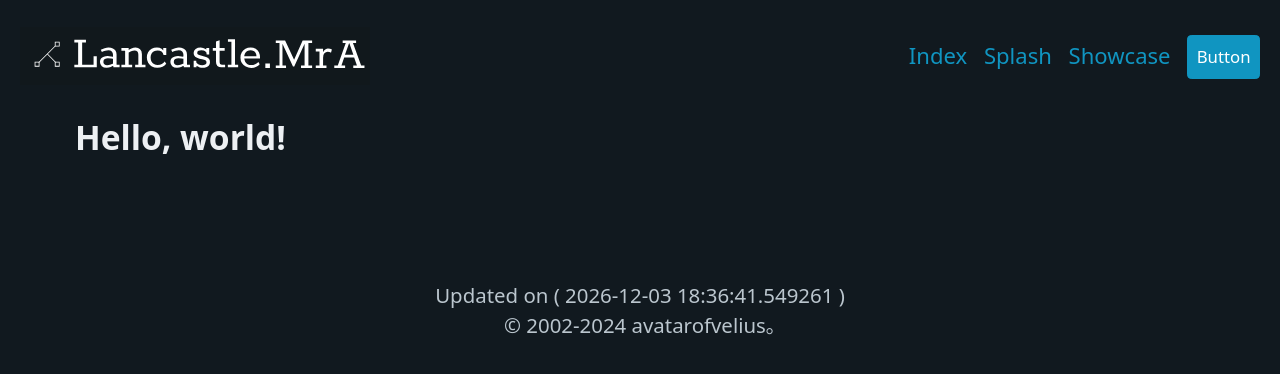
After one commit to avatarofvelius/R3D, a Flask app: page /showcase in a window 1280 px wide. The commit adds this page. Shown: the top 374 px of the page. Run offline with Flask 3, Linux system fonts and the light colour scheme.

Commit message:
general commit

```diff
--- a/app.py
+++ b/app.py
@@ -7,10 +7,7 @@ file_path = 'templates/pico_index.html'
 file_stat = os.stat(file_path)
 modification_timestamp = file_stat.st_mtime
 md = datetime.datetime.fromtimestamp(modification_timestamp)
-
-
-
-
+# End
 
 app = Flask(__name__)
 
@@ -22,6 +19,11 @@ if __name__ == '__main__':
 def index():
     return render_template('pico_index.html', md=md)
 
+## Showcase
+@app.route('/showcase')
+def showcase():
+    return render_template('pico_showcase.html', md=md)
+
 ## Pico.css Route
 @app.route('/splash')
 def splash():
--- a/templates/pico_base.html
+++ b/templates/pico_base.html
@@ -22,6 +22,7 @@
           <ul>
             <li><a href="/">Index</a></li>
             <li><a href="/splash">Splash</a></li>
+            <li><a href="/showcase">Showcase</a></li>
             <li><a href="/example" role="button">Button</a></li>
           </ul>
         </nav>
--- /dev/null
+++ b/templates/pico_showcase.html
@@ -0,0 +1,10 @@
+<!-- https://picocss.com/docs/ -->
+{% extends "pico_base.html" -%}
+
+{% block page_title %} Pico.css {%- endblock %}
+
+{%- block content %}
+<main class="container">
+    <h1>Hello, world!</h1>
+  </main>
+{%- endblock content %}
--- a/templates/tlm.html
+++ b/templates/tlm.html
@@ -546,8 +546,7 @@
     potion, and their fingers will be torn into a thousand pieces.” But the
     little mermaid had no occasion to do this, for the polypi sprang back in
     terror when they caught sight of the glittering draught, which shone in
-    her hand like a twinkling star. <img src="pics/li_merma3.jpg" width="347"
-    height="467" vspace="10" hspace="10" align="right" border="1" alt="" />
+    her hand like a twinkling star.
   </p>
   <p>
     So she passed quickly through the wood and the marsh, and between the
```
